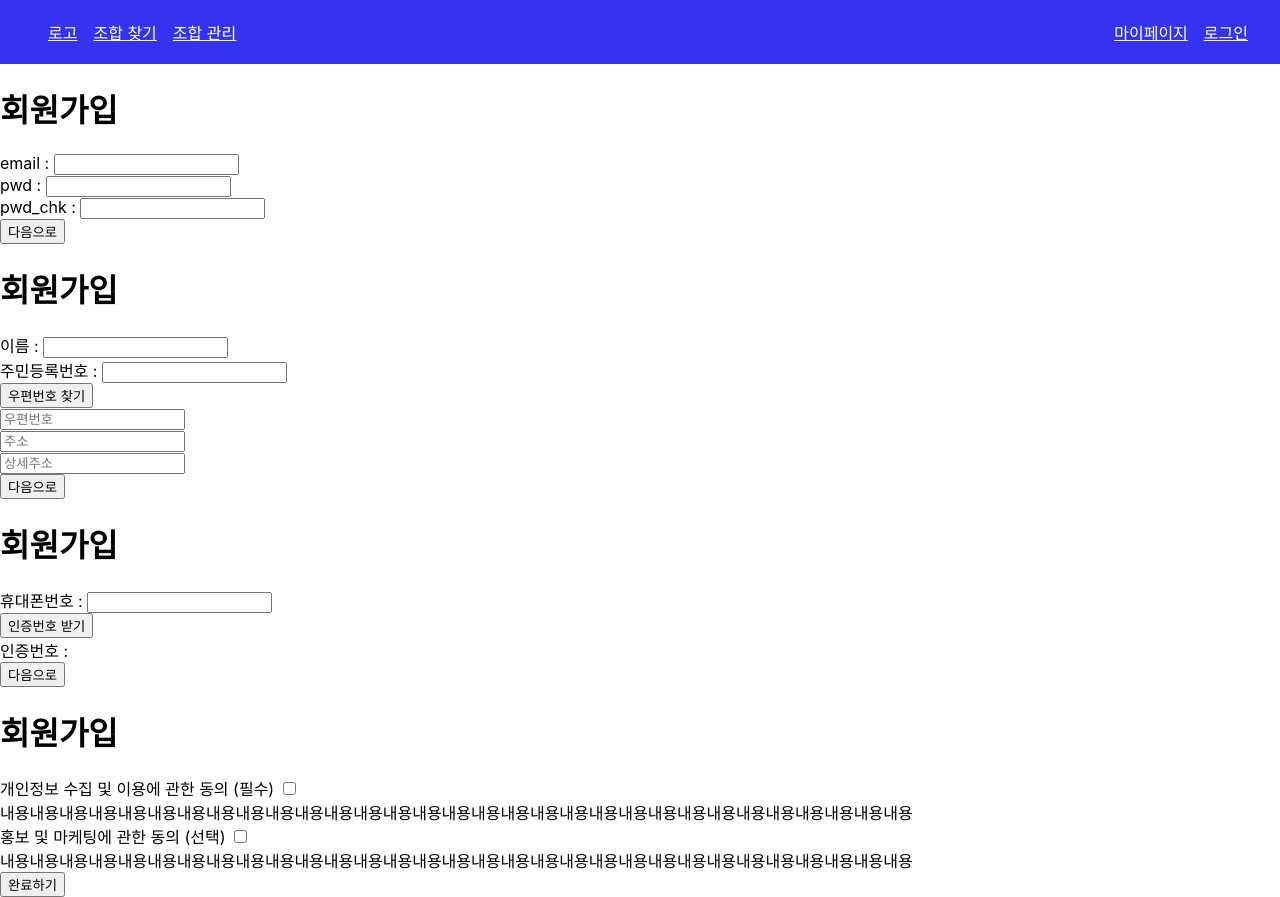
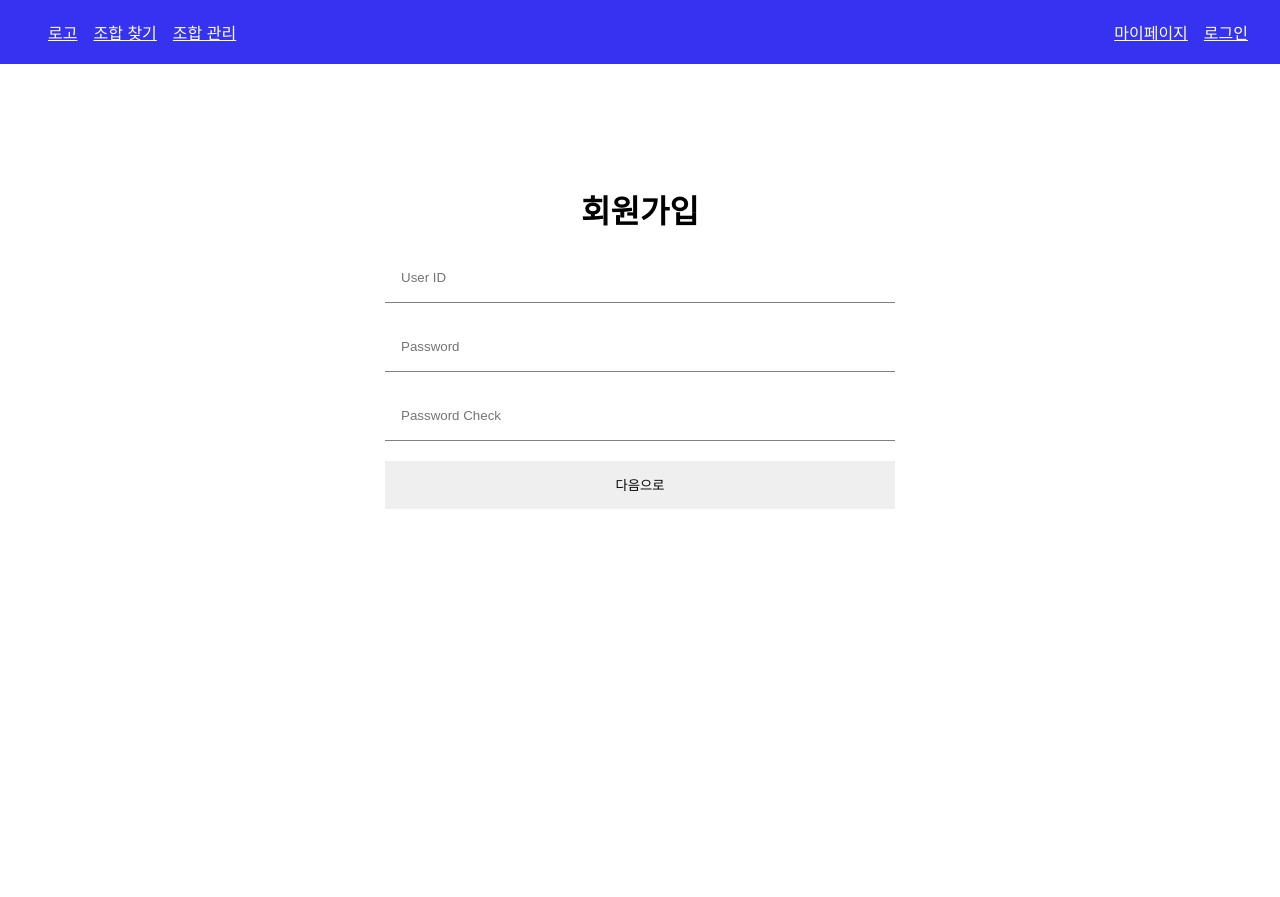
Before and after one commit to unifolio/unifolio-front, a React (Create React App) app: page /signup in a window 1280 px wide. After the commit the page ends 800 px from the top, so only its background shows below. Built offline with nearby package versions, Linux system fonts and the light colour scheme.

Commit message:
[Add] sign up form style fix up

```diff
--- a/src/components/Signup01.js
+++ b/src/components/Signup01.js
@@ -1,7 +1,36 @@
 import React, {useState, useCallback} from 'react';
+import styled from 'styled-components';
+
+import style from '../lib/styles';
+
+const SignupRowBlock = styled.div`
+  padding-top:1rem;
+
+  display:flex;
+  flex-direction: column;
+`
+const SignupForm = styled.form`
+  display:flex;
+  flex-direction:column;
+`
+const SignupEmailInput = styled.input.attrs(
+  props => ({ type: "text", name: "email", placeholder: "User ID" })
+)`
+  ${style.layout.signInput}
+`;
+const SignupPasswordInput = styled.input.attrs(
+  props => ({type: "password", name:"password", placeholder: "Password"})
+)`
+  ${style.layout.signInput}
+`
+const SignupPasswordChkInput = styled.input.attrs(
+  props => ({type: "password", name:"password_check", placeholder: "Password Check"})
+)`
+  ${style.layout.signInput}
+`
 
 const Signup01 = (props) => {
-  const { onClickNext } = props;
+  const { onClickNext, className } = props;
   const [email, SetEmail] = useState("");
   const [password, SetPassword] = useState("");
   const [passwordCheck, SetPasswordCheck] = useState("");
@@ -20,19 +49,19 @@ const Signup01 = (props) => {
 
   const handleSubmit = useCallback((e) => {
     e.preventDefault();
-    onClickNext({email, password, passwordCheck}, 1);
+    onClickNext({email, password, passwordCheck}, 1, e.target.parentNode);
   });
 
   return (
-    <>
+    <SignupRowBlock className={className}>
       <h1> 회원가입 </h1>
-      <form onSubmit={handleSubmit}>
-        email : <input type="text" name="email" onChange={handleEmailChange} /> <br />
-        pwd : <input type="password" name="password" onChange={handlePasswordChange}/> <br />
-        pwd_chk : <input type="password" name="password_check" onChange={handlePasswordCheckChange}/> <br />
+      <SignupForm onSubmit={handleSubmit}>
+        <SignupEmailInput onChange={handleEmailChange} /> <br />
+        <SignupPasswordInput onChange={handlePasswordChange} /> <br />
+        <SignupPasswordChkInput onChange={handlePasswordCheckChange} /> <br />
         <button type="submit"> 다음으로 </button>
-      </form>
-    </>
+      </SignupForm>
+    </SignupRowBlock>
   );
 }
 
--- a/src/components/Signup02.js
+++ b/src/components/Signup02.js
@@ -1,7 +1,48 @@
 import React, {useState, useEffect, useCallback} from 'react';
+import styled from 'styled-components';
+import style from '../lib/styles';
+
+const SignupRowBlock = styled.div`
+  padding-top:1rem;
+
+  display:flex;
+  flex-direction: column;
+`
+const SignupForm = styled.form`
+  display:flex;
+  flex-direction:column;
+`
+const SignupNameInput = styled.input.attrs(
+  props => ({ type: "text", name: "name", placeholder: "이름" })
+)`
+  ${style.layout.signInput}
+`;
+
+const SignupRRNInput = styled.input.attrs(
+  props => ({type: "text", name:"rrn", placeholder: "주민등록번호"})
+)`
+  ${style.layout.signInput}
+`
+
+const SignupPostCodeInput = styled.input.attrs(
+  props => ({type: "text", name:"postcode", id:"postcode", placeholder: "우편번호", readOnly: true, required:true})
+)`
+  ${style.layout.signInput}
+`;
+
+const SignupAddressInput = styled.input.attrs(
+  props => ({type: "text", name:"address", id:"address", placeholder: "주소", readOnly: true, required:true})
+)`
+  ${style.layout.signInput}
+`;
+const SignupDetailAddressInput = styled.input.attrs(
+  props => ({type: "text", name:"detail_address", id:"detail_address", placeholder: "상세 주소", required:true})
+)`
+  ${style.layout.signInput}
+`;
 
 const Signup02 = (props) => {
-  const { onClickNext } = props;
+  const { onClickNext, className } = props;
   const [name, SetName] = useState("");
   const [rrn, SetRRN] = useState("");
   const [postcode, SetPostCode] = useState("");
@@ -9,6 +50,7 @@ const Signup02 = (props) => {
   const [addressDetail, SetAddressDetail] = useState("");
 
   useEffect(() => {
+
     const script = document.createElement('script');
     script.src = "https://t1.daumcdn.net/mapjsapi/bundle/postcode/prod/postcode.v2.js";
     script.onload = () => { console.log("is onload ?"); }
@@ -50,25 +92,24 @@ const Signup02 = (props) => {
 
   const handleSubmit = useCallback((e) => {
     e.preventDefault();
-    onClickNext({name, rrn, postcode, address, addressDetail}, 2);
+    onClickNext({name, rrn, postcode, address, addressDetail}, 2, e.target.parentNode);
   });
 
 
 
   return (
-    <>
-    <h1> 회원가입 </h1>
-    <form onSubmit={handleSubmit}>
-      이름 : <input type="text" name="name" onChange={handleChangeName}/> <br />
-      주민등록번호 : <input type="text" name="rrn" onChange={handleChangeRRN} /> <br />
-      <button onClick={(e) => {clickPostAdress(true)}}> 우편번호 찾기 </button> <br />
-      <input type="text" id="postcode" name="postcode" placeholder="우편번호" readOnly={true} onClick={() => {clickPostAdress()}}  required=""/> <br />
-      <input type="text" id="address" name="address" placeholder="주소" readOnly={true}  onClick={() => {clickPostAdress()}} required="" /><br />
-      <input type="text" id="detail_address"name="detail_address" placeholder="상세주소" required="" onChange={handleChangeAddressDetail}/><br />
-      <button type="submit"> 다음으로 </button>
-    </form>
-
-    </>
+    <SignupRowBlock className={className}>
+      <h1> 회원가입 </h1>
+      <SignupForm onSubmit={handleSubmit}>
+        <SignupNameInput onChange={handleChangeName}/> <br />
+        <SignupRRNInput onChange={handleChangeRRN} /> <br />
+        <button onClick={(e) => {clickPostAdress(true)}}> 우편번호 찾기 </button> <br />
+        <SignupPostCodeInput onClick={clickPostAdress}/> <br />
+        <SignupAddressInput onClick={clickPostAdress}/> <br />
+        <SignupDetailAddressInput onChange={handleChangeAddressDetail} /> <br />
+        <button type="submit"> 다음으로 </button>
+      </SignupForm>
+    </SignupRowBlock>
   );
 }
 
--- a/src/components/Signup03.js
+++ b/src/components/Signup03.js
@@ -1,7 +1,32 @@
 import React, {useState, useCallback} from 'react';
+import styled from 'styled-components';
+import style from '../lib/styles';
+
+const SignupRowBlock = styled.div`
+  padding-top:1rem;
+
+  display:flex;
+  flex-direction: column;
+`
+const SignupForm = styled.form`
+  display:flex;
+  flex-direction:column;
+`
+const SignupPhoneNumberInput = styled.input.attrs(
+  props => ({ type: "text", name: "phoneNumber", placeholder: "휴대폰번호" })
+)`
+  ${style.layout.signInput}
+`;
+
+const SignupAuthCodeInput = styled.input.attrs(
+  props => ({type: "number", name:"authCode", id:"authCodeInputField", placeholder: "인증번호", required:true})
+)`
+  display: none;
+  ${style.layout.signInput}
+`;
 
 const Signup03 = (props) => {
-  const { onClickNext } = props;
+  const { onClickNext, className } = props;
   const [phoneNumber, SetPhoneNumber] = useState("");
   const [authCode, SetAuthCode] = useState("");
 
@@ -20,19 +45,19 @@ const Signup03 = (props) => {
 
   const handleSubmit = useCallback((e) => {
     e.preventDefault();
-    onClickNext({phoneNumber, authCode}, 3);
+    onClickNext({phoneNumber, authCode}, 3, e.target.parentNode);
   });
 
   return (
-    <>
+    <SignupRowBlock className={className}>
       <h1> 회원가입 </h1>
-      <form onSubmit={handleSubmit}>
-        휴대폰번호 : <input type="text" name="phoneNumber" onChange={handlePhoneNumberChange} /> <br />
+      <SignupForm onSubmit={handleSubmit}>
+        <SignupPhoneNumberInput  onChange={handlePhoneNumberChange} /> <br />
         <button type="button" onClick={authCodeRequest}> 인증번호 받기 </button> <br />
-        인증번호 : <input type="number" id="authCodeInputField" name="authCode" style={{"display":"none"}} onChange={handleAuthCodeChange}/> <br />
+        <SignupAuthCodeInput  onChange={handleAuthCodeChange}/> <br />
         <button type="submit"> 다음으로 </button>
-      </form>
-    </>
+      </SignupForm>
+    </SignupRowBlock>
   );
 }
 
--- a/src/components/Signup04.js
+++ b/src/components/Signup04.js
@@ -1,7 +1,19 @@
 import React, {useState, useCallback} from 'react';
+import styled from 'styled-components';
+
+const SignupRowBlock = styled.div`
+  padding-top:1rem;
+
+  display:flex;
+  flex-direction: column;
+`
+const SignupForm = styled.form`
+  display:flex;
+  flex-direction:column;
+`
 
 const Signup04 = (props) => {
-  const { onClickNext } = props;
+  const { onClickNext, className } = props;
   const [check01, SetCheck01] = useState(false)
   const [check02, SetCheck02] = useState(false);
 
@@ -20,13 +32,13 @@ const Signup04 = (props) => {
 
   const handleSubmit = useCallback((e) => {
     e.preventDefault();
-    onClickNext({check01, check02}, 4);
+    onClickNext({check01, check02}, 4, e.target.parentNode);
   });
 
   return (
-    <>
+    <SignupRowBlock className={className}>
       <h1> 회원가입 </h1>
-      <form onSubmit={handleSubmit}>
+      <SignupForm onSubmit={handleSubmit}>
         개인정보 수집 및 이용에 관한 동의 (필수) <input type="checkbox" name="check01" onChange={handleCheck01Change} /> <br />
         <div>
           내용내용내용내용내용내용내용내용내용내용내용내용내용내용내용내용내용내용내용내용내용내용내용내용내용내용내용내용내용내용내용
@@ -36,8 +48,8 @@ const Signup04 = (props) => {
           내용내용내용내용내용내용내용내용내용내용내용내용내용내용내용내용내용내용내용내용내용내용내용내용내용내용내용내용내용내용내용
         </div>
         <button type="submit"> 완료하기 </button>
-      </form>
-    </>
+      </SignupForm>
+    </SignupRowBlock>
   );
 }
 
--- a/src/components/WaitingPeople.js
+++ b/src/components/WaitingPeople.js
@@ -19,6 +19,7 @@ const WaitingPeople = (props) => {
 
   useEffect(() => {
     const fetchData = async () => {
+      // 임시
       // const fetchUsers = await API.getUsers();
       // setUsers(fetchUsers.results);
       setUsers([]);
--- a/src/containers/SignupContainer.js
+++ b/src/containers/SignupContainer.js
@@ -1,5 +1,7 @@
 import React from 'react';
 import { useSelector, useDispatch, shallowEqual } from 'react-redux';
+import styled from 'styled-components';
+
 import { addIDPW, addPersonalInfo, addPhone, addAgreement } from '../modules/reducers/signup';
 
 import Signup01 from '../components/Signup01';
@@ -7,22 +9,39 @@ import Signup02 from '../components/Signup02';
 import Signup03 from '../components/Signup03';
 import Signup04 from '../components/Signup04';
 
+const SignupBlock = styled.div`
+  width:100%;
+
+  .deactivate {
+    display: none;
+  }
+
+`
+
 const SignupContainer = () => {
   const dispatch = useDispatch();
 
-  const onClickNext = (formData, process) => {
-    console.log(formData);
+  const onClickNext = (formData, process, target) => {
+    console.log(formData, target);
     switch(process){
       case 1:
+        target.classList.add('deactivate');
+        target.parentNode.children[process].classList.remove('deactivate');
         dispatch(addIDPW(formData));
         break;
       case 2:
+        target.classList.add('deactivate');
+        target.parentNode.children[process].classList.remove('deactivate');
         dispatch(addPersonalInfo(formData));
         break;
       case 3:
+        target.classList.add('deactivate');
+        target.parentNode.children[process].classList.remove('deactivate');
         dispatch(addPhone(formData));
         break;
       case 4:
+        target.classList.add('deactivate');
+        target.parentNode.children[process].classList.remove('deactivate');
         dispatch(addAgreement(formData));
         break;
       default:
@@ -32,12 +51,12 @@ const SignupContainer = () => {
 
   }
   return (
-    <>
+    <SignupBlock>
       <Signup01 onClickNext={onClickNext} />
-      <Signup02 onClickNext={onClickNext} />
-      <Signup03 onClickNext={onClickNext} />
-      <Signup04 onClickNext={onClickNext} />
-    </>
+      <Signup02 onClickNext={onClickNext} className={"deactivate"}/>
+      <Signup03 onClickNext={onClickNext} className={"deactivate"}/>
+      <Signup04 onClickNext={onClickNext} className={"deactivate"}/>
+    </SignupBlock>
   );
 }
 
--- a/src/pages/SigninPage.js
+++ b/src/pages/SigninPage.js
@@ -3,7 +3,6 @@ import { Link } from 'react-router-dom';
 import styled from 'styled-components';
 
 import style from '../lib/styles';
-
 
 const SigninPosition = styled.div`
   height:calc(100vh - 4rem);
@@ -15,10 +14,10 @@ const SigninPosition = styled.div`
 
 const SigninBlock = styled.div`
   width: 60%;
+  margin-top: 10%;
 
   display:flex;
   flex-direction:column;
-  margin-top: 10%;
 
   h1 {
     display:flex;
--- a/src/pages/SignupPage.js
+++ b/src/pages/SignupPage.js
@@ -1,13 +1,43 @@
 import React from 'react';
 import SignupContainer from '../containers/SignupContainer';
+import styled from 'styled-components';
+
+import style from '../lib/styles';
+
+const SignupPosition = styled.div`
+  height:calc(100vh - 4rem);
+  ${style.layout.marginContainer}
+
+  display:flex;
+  justify-content: center;
+`
+const SignupBlock = styled.div`
+  width: 60%;
+  margin-top: 10%;
+
+  display:flex;
+  flex-direction:column;
+  align-items: center;
+
+  h1 {
+    display:flex;
+    justify-content: center;
+  }
+  button {
+    height: 3rem;
+    border: none;
+  }
+`
 
 const SignupPage = () => {
 
 
   return (
-    <>
-      <SignupContainer />
-    </>
+    <SignupPosition>
+      <SignupBlock>
+        <SignupContainer />
+      </SignupBlock>
+    </SignupPosition>
   );
 }
 
```
Also changed, not shown: src/lib/styles/layout.js (+7 -0 lines). Lines whose indentation alone changed are shown as unchanged.
